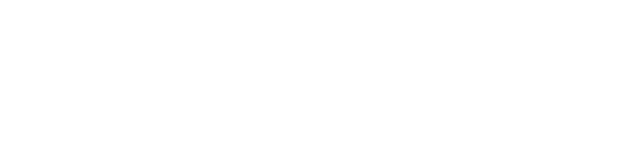
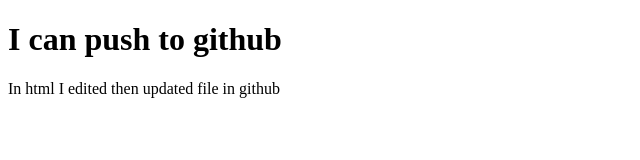
Before and after one commit to fayjulmorsalin/my-first-repo, a plain HTML site: page index.html in a window 1280 px wide. Shown: the whole page, without its empty margins (0-640 px from the left). Drawn offline with Linux system fonts and the light colour scheme.

Commit message:
h1 added

```diff
--- a/index.html
+++ b/index.html
@@ -7,6 +7,7 @@
     <title>My first Repo site</title>
 </head>
 <body>
-
+    <h1>I can push to github</h1>
+    <p>In html I edited then updated file in github</p>
 </body>
 </html>
```
